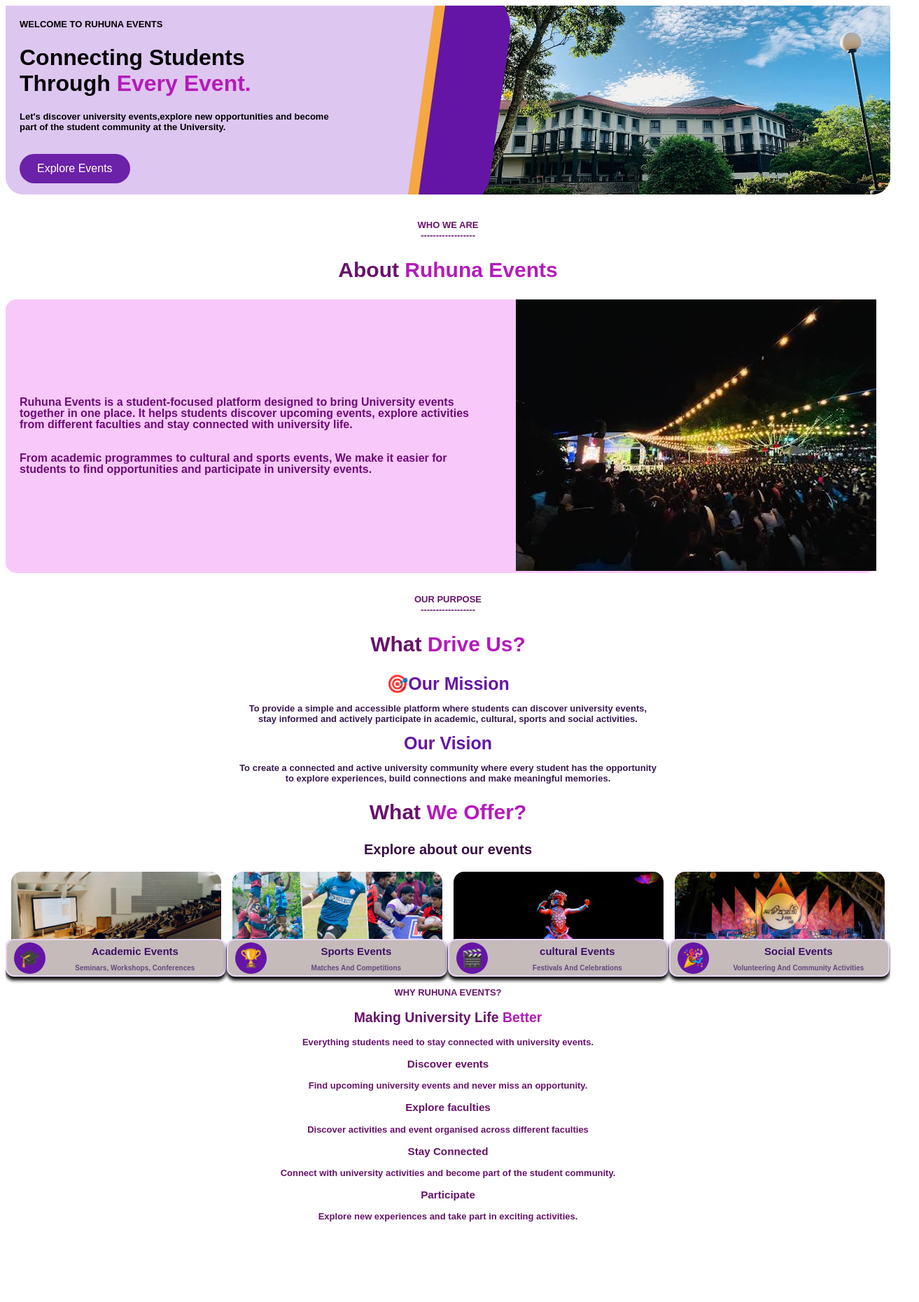
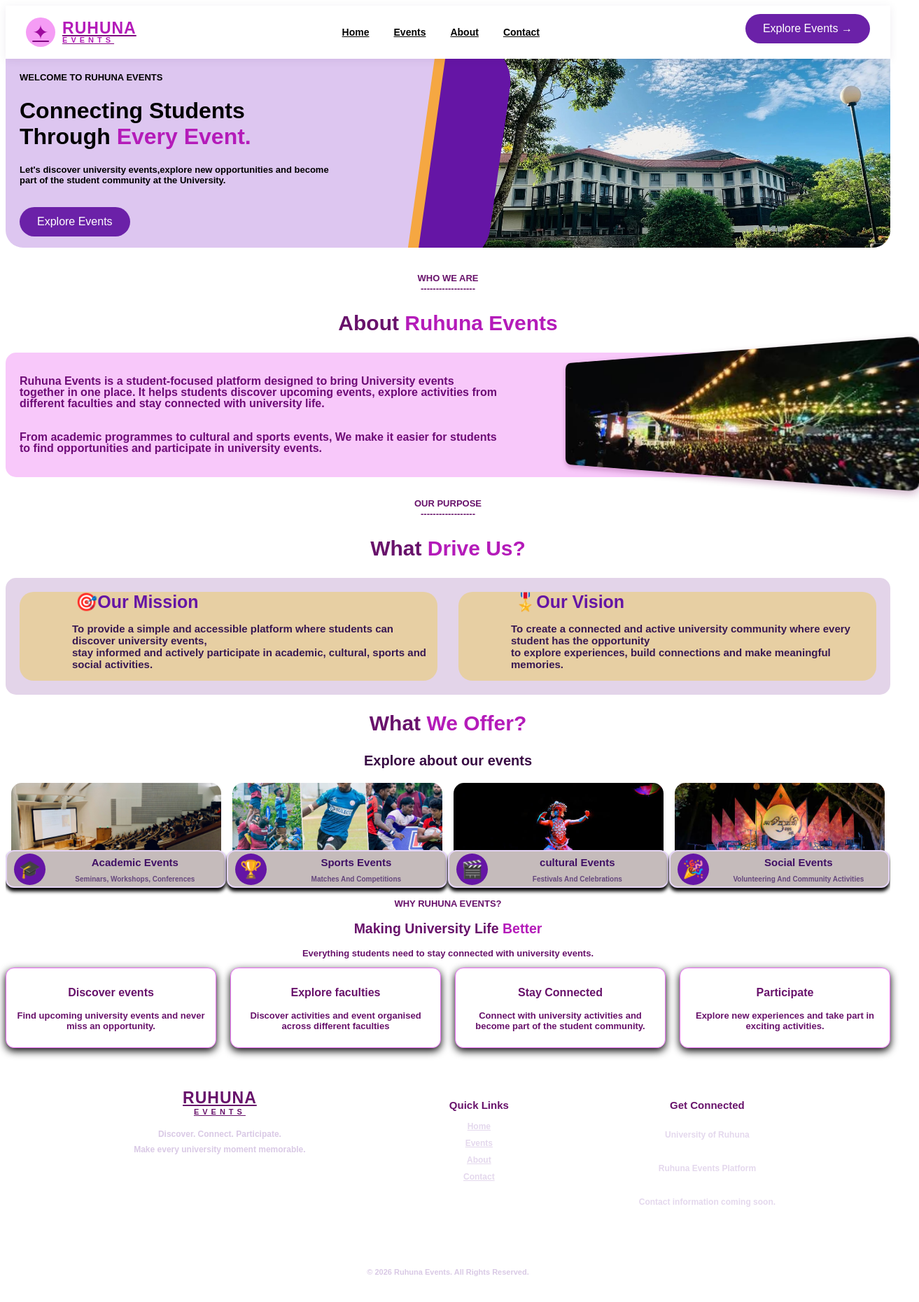
Before and after one commit to Mr-Thennakoon/ruhuna-events-group06, a plain HTML site: page about.html in a window 1280 px wide. Shown: the whole page at 70% size, 1313 px wide, since content can reach past the window. Before the commit the page ends 1759 px from the top, so only its background shows below. Drawn offline with Linux system fonts and the light colour scheme.

Commit message:
Added header and footer parts

```diff
--- a/about.css
+++ b/about.css
@@ -5,6 +5,88 @@ body{
 span{
     color: #b41bb9;
 }
+.navbar {
+    width: 100%;
+    min-height: 75px;
+    padding: 12px 2.3%;
+    display: flex;
+    align-items: center;
+    justify-content: space-between;
+    background-color: white;
+    box-shadow: 0 2px 12px rgba(50, 16, 82, 0.08);
+    position: relative;
+    z-index: 10;
+    box-sizing: border-box;
+}
+.logo {
+    display: flex;
+    align-items: center;
+    gap: 10px;
+    color: purple;
+}
+
+.logo-icon {
+    width: 42px;
+    height: 42px;
+    display: flex;
+    align-items: center;
+    justify-content: center;
+    background-color: rgb(245, 156, 245);
+    border-radius: 50%;
+    color: rgb(158, 11, 158);
+    font-size: 28px;
+}
+
+.logo-text {
+    font-size: 23px;
+    font-weight: 800;
+    line-height: 1.05;
+    letter-spacing: 1px;
+}
+
+.logo-text small {
+    display: block;
+    font-size: 11px;
+    letter-spacing: 5px;
+}
+
+.nav-links {
+    display: flex;
+    align-items: center;
+    gap: 35px;
+}
+
+.nav-links a {
+    color: var(--deep-purple);
+    font-size: 14px;
+    font-weight: 600;
+    transition: 0.3s;
+}
+
+.nav-links a:hover {
+    color: var(--primary-purple);
+}
+
+.nav-button {
+    background-color: #6B21a8;
+    color: white;
+    padding:12px 25px;
+    border: none;
+    border-radius: 25px;
+    font-size: 16px;
+    cursor: pointer;
+    margin-bottom: 10px;
+}
+.explorebtn{
+    color: white;
+    text-decoration: none;
+}
+
+.nav-button:hover {
+    background-color: purple;
+    transform: translateY(-2px);
+}
+
 .header{
     font-size: 13px;
     font-weight:bold;
@@ -54,7 +136,7 @@ span{
     flex-shrink: 0;
 }
 .Info:hover{
-    background: #6515a5;
+    background: #f3ad2c;
     color: white;
 }
 .Icon{
@@ -104,11 +186,13 @@ span{
 }
 .uniImage{
     flex: 1;
+    border: 3px purple;
 }
 .uniImage img{
     width: 100%;
     height: 309px;
     object-fit: cover;
+    border: 3px purple;
     border-radius: 15px;
 }
 .mainBox{
@@ -174,6 +258,7 @@ span{
 }
 #col{
     color: #381852;
+    font-size: 15px;
 }
 #heading{
     font-size: 25px;
@@ -198,3 +283,130 @@ span{
 .aboutpar{
     width: 40%;
 }
+.eventpic{
+    width: 40%;
+    flex-shrink: 0;
+}
+.eventpic img{
+    width: 100%;
+    height: 175px;
+    object-fit: cover;
+    border-radius: 10px;
+    transform: perspective(200px) rotateY(-10deg);
+    border: #6e0b77;
+    border-radius: 10px;
+    box-shadow: 0 4px 10px rgba(100, 8, 80, 0.3);
+}
+.misvis{
+    display: flex;
+    justify-content: space-between;
+    background-color: #e3d4e9;
+    text-align: left;
+    gap: 30px;
+    padding: 20px;
+    border-radius: 15px;
+}
+.mission,.vision{
+    flex: 1;
+    background: 25px rgb(231, 207, 163);
+    border-radius: 20px;
+    gap: 5px;
+    padding-left: 75px;
+    border: 3px rgb(236, 141, 16);
+    box-shadow: #c5bbbb;
+}
+.vision{
+    flex: 1;
+}
+.bottomPart{
+    display: flex;
+    justify-content: space-between;
+    align-items: flex-start;
+    gap: 20px;
+    text-align: center;
+}
+.bottomPart div{
+    flex: 1;
+}
+.featB{
+    flex: 1;
+    background-color: white;
+    padding: 10px 15px;
+    border-radius: 12px;
+    text-align: center;
+    box-shadow: 0 4px 12px rgba(0, 0, 0, 1);
+    border: 1px solid #ea6ef5;
+}
+.mh1{
+    font-size: medium;
+
+}
+.footer {
+    background-color: var(--dark-purple);
+    color: var(--white);
+}
+
+.footer-content {
+    padding: 45px 9%;
+    display: grid;
+    grid-template-columns: 1.3fr 0.8fr 1fr;
+    gap: 60px;
+}
+
+.footer-logo {
+    display: inline-block;
+    color: var(--white);
+    font-size: 23px;
+    font-weight: 800;
+    letter-spacing: 1px;
+    line-height: 1.2;
+}
+
+.footer-logo small {
+    display: block;
+    font-size: 11px;
+    letter-spacing: 5px;
+}
+
+.footer-brand p {
+    margin-top: 15px;
+    color: #D9C9E5;
+    font-size: 12px;
+    line-height: 1.8;
+}
+
+.footer-links,
+.footer-contact {
+    display: flex;
+    flex-direction: column;
+    gap: 10px;
+}
+
+.footer-links h3,
+.footer-contact h3 {
+    margin-bottom: 5px;
+    color: var(--orange);
+    font-size: 15px;
+}
+
+.footer-links a,
+.footer-contact p {
+    color: #E4D8ED;
+    font-size: 12px;
+    transition: 0.3s;
+}
+
+.footer-links a:hover {
+    color: var(--orange);
+}
+
+.footer-bottom {
+    padding: 18px;
+    border-top: 1px solid rgba(255, 255, 255, 0.15);
+    text-align: center;
+}
+
+.footer-bottom p {
+    color: #D9C9E5;
+    font-size: 11px;
+}
--- a/about.html
+++ b/about.html
@@ -9,6 +9,30 @@
     <body>
 
         <!--Header part-->
+        <header class="navbar">
+
+        <a href="../index.html" class="logo">
+            <span class="logo-icon">✦</span>
+
+            <span class="logo-text">
+                RUHUNA
+                <small>EVENTS</small>
+            </span>
+        </a>
+
+        <nav class="nav-links">
+            <a href="../index.html">Home</a>
+            <a href="events.html">Events</a>
+            <a href="about.html">About</a>
+            <a href="contact.html">Contact</a>
+        </nav>
+        <button class="nav-button">
+        <a href="events.html" class="explorebtn">
+            Explore Events →
+        </a>
+        </button>
+
+    </header>
         <div class="mainBox">
         <div class="box1">
         <p>WELCOME TO RUHUNA EVENTS</p>
@@ -55,7 +79,7 @@
         </p>
         </div>
         <div class="vision">
-        <span id="heading">Our Vision</span>
+        <span id="heading">🎖️Our Vision</span>
         <p id="col">To create a connected and active university community where every student has the opportunity <br>to
         explore experiences, build connections and make meaningful memories.</p>
         </div>
@@ -117,21 +141,79 @@
         <h2>Making University Life <span>Better</span></h2>
         <p>Everything students need to stay connected with university events. </p>
         </div>
-        <div><h3>Discover events</h3>
+        <div class="bottomPart">
+        <div class="featB"><h3 class="mh1">Discover events</h3>
         <p>Find upcoming university events and never miss an opportunity.</p>
         </div>
 
-        <div><h3>Explore faculties</h3>
+        <div class="featB"><h3 class="mh1">Explore faculties</h3>
         <p>Discover activities and event organised across different faculties</p>
         </div>
 
-        <div><h3>Stay Connected</h3>
+        <div class="featB"><h3 class="mh1">Stay Connected</h3>
         <p>Connect with university activities and become part of the student community.</p>
+        </div>
 
-        </div><h3>Participate</h3>
+        <div class="featB"><h3 class="mh1">Participate</h3>
         <p>Explore new experiences and take part in exciting activities.</p>
+        </div>
+        </div>
+
+    </p>
+    <footer class="footer">
+
+        <div class="footer-content">
+
+            <div class="footer-brand">
+
+                <a href="../index.html" class="footer-logo">
+                    RUHUNA
+                    <small>EVENTS</small>
+                </a>
+
+                <p>
+                    Discover. Connect. Participate.
+                    <br>
+                    Make every university moment memorable.
+                </p>
+
+            </div>
 
 
-    </p>
+            <div class="footer-links">
+
+                <h3>Quick Links</h3>
+
+                <a href="../index.html">Home</a>
+                <a href="events.html">Events</a>
+                <a href="about.html">About</a>
+                <a href="contact.html">Contact</a>
+
+            </div>
+
+
+            <div class="footer-contact">
+
+                <h3>Get Connected</h3>
+
+                <p>University of Ruhuna</p>
+                <p>Ruhuna Events Platform</p>
+                <p>Contact information coming soon.</p>
+
+            </div>
+
+        </div>
+
+
+        <div class="footer-bottom">
+
+            <p>
+                © 2026 Ruhuna Events. All Rights Reserved.
+            </p>
+
+        </div>
+
+    </footer>
+
     </body>
 </html>
```
